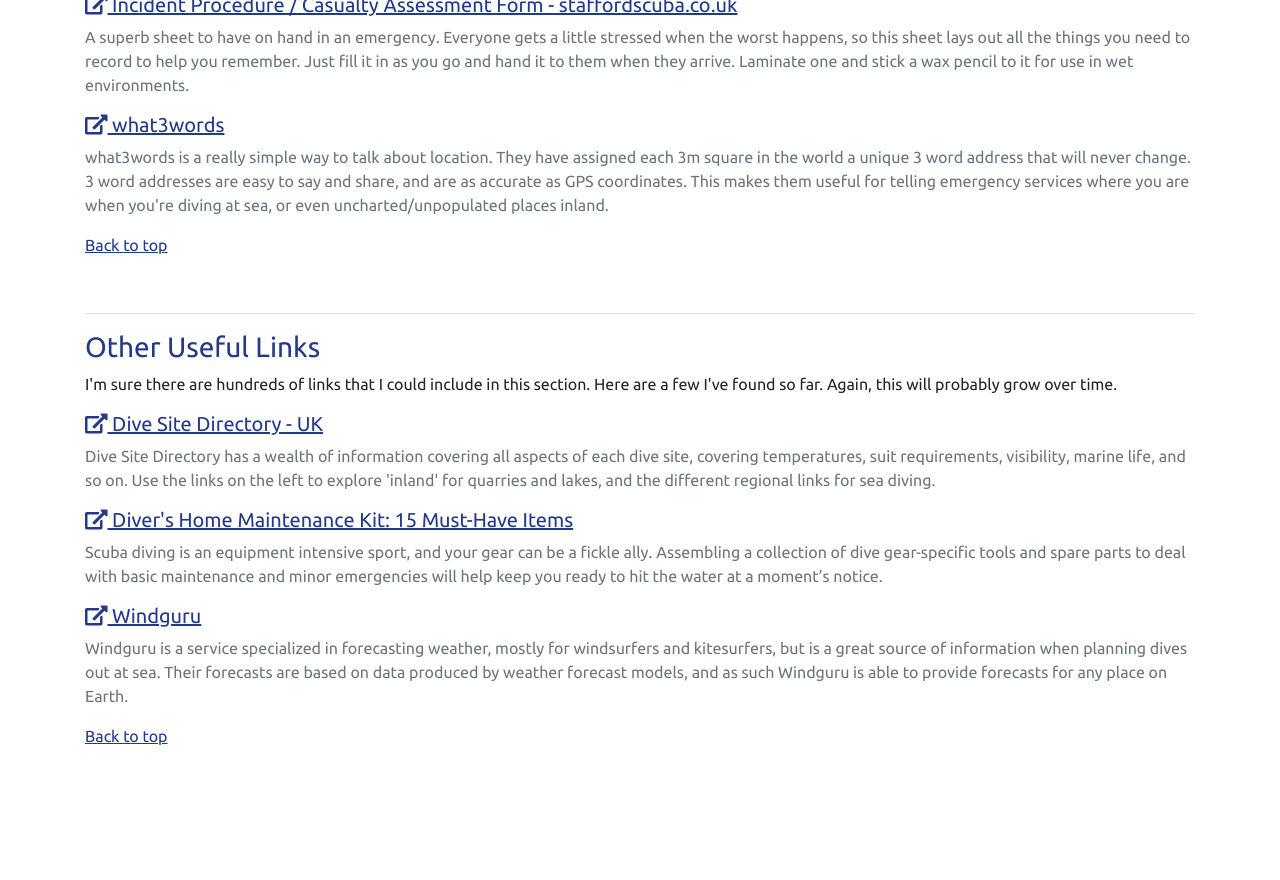
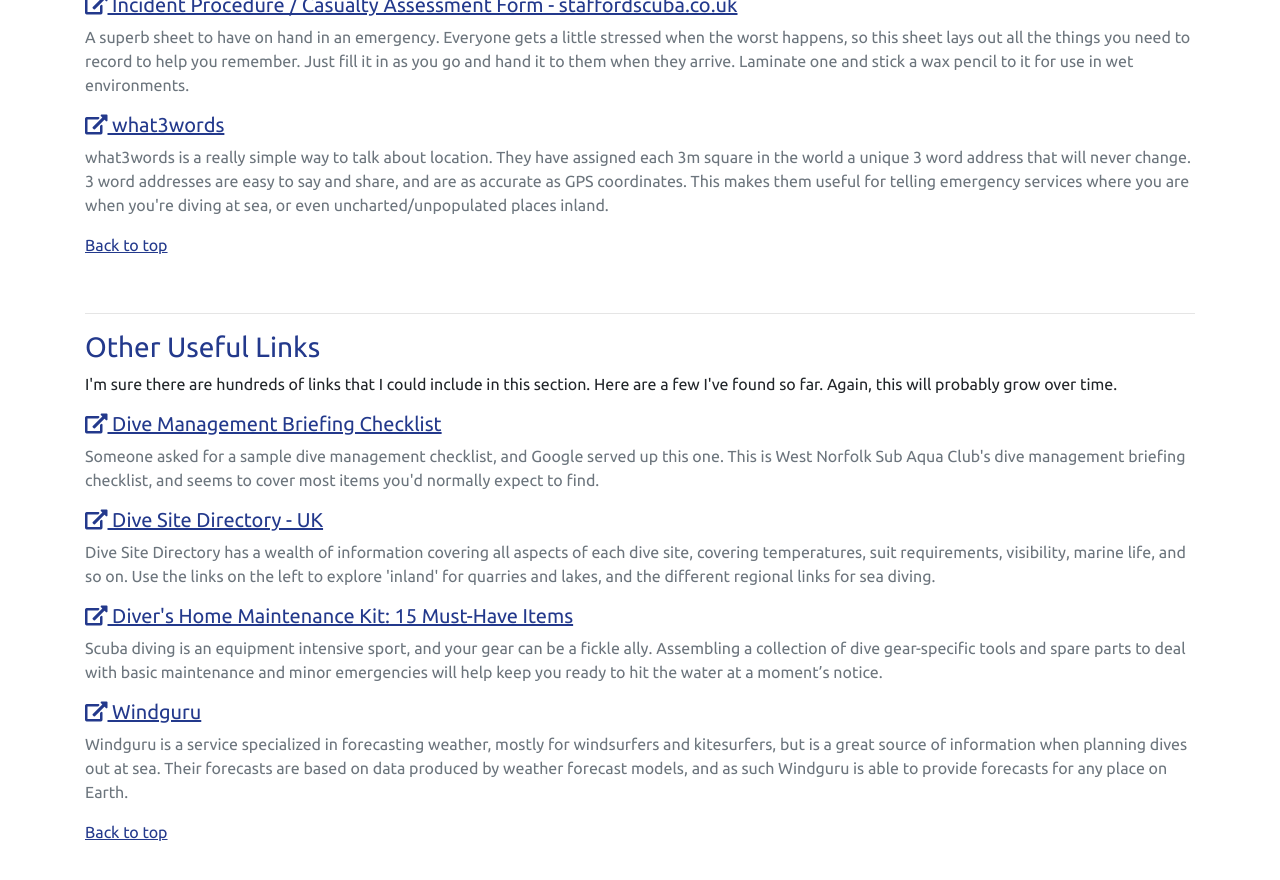
Before and after one commit to RUBSAC/rubsac.github.io, a Jekyll site: the page built from links.html, in a window 1280 px wide and 900 px high, scrolled down 2157 px. Shown: the top 880 px of the window. Built offline with Jekyll 4.4.1, drawn with Linux system fonts in a browser that asks for light colours; nearby versions of some CDN libraries; comment, search, counter and statistics services are not loaded; before the commit the page ends 2961 px from its top, so only the background shows below that.

Commit message:
Added dive manager sample checklist

```diff
--- a/links.html
+++ b/links.html
@@ -243,6 +243,17 @@ layout: default
                     </p>
 
                     <h5>
+                        <a href="http://www.wnsac.org/page16.php" target="_blank">
+                            <i class="fas fa-external-link-alt"></i>
+                            Dive Management Briefing Checklist</a>
+                    </h5>
+                    <p class="text-muted">
+                        Someone asked for a sample dive management checklist, and Google served up this one.
+                        This is West Norfolk Sub Aqua Club's dive management briefing checklist, and seems
+                        to cover most items you'd normally expect to find.
+                    </p>
+
+                    <h5>
                         <a href="http://www.divesitedirectory.co.uk/uk.html" target="_blank">
                             <i class="fas fa-external-link-alt"></i>
                             Dive Site Directory - UK</a>
```
